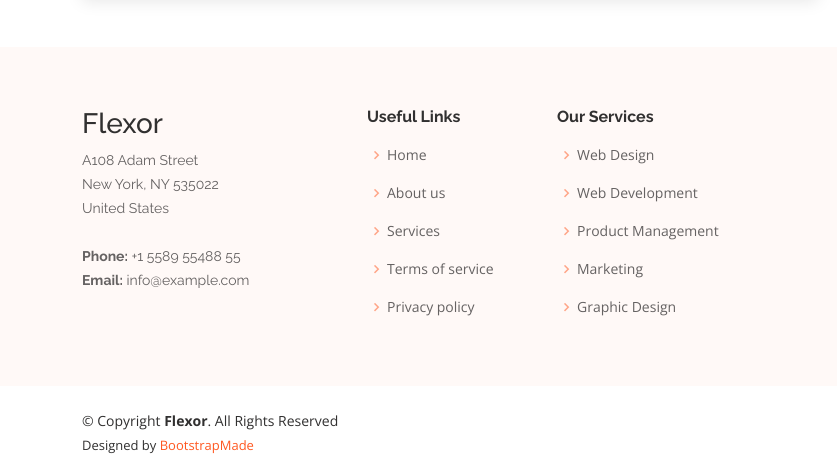
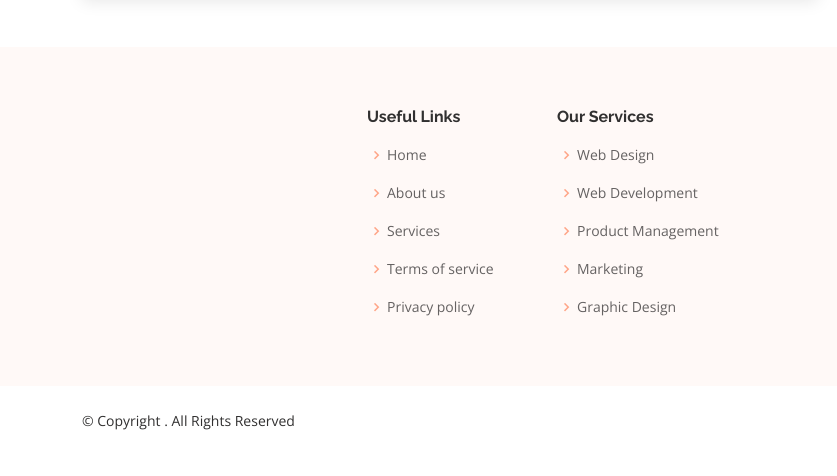
Before and after one commit to Timozino/koolBoksLandingPageForReview, a plain HTML site: page blog-single.html in a window 1280 px wide. Shown: the part 3993-4469 px from the top of the page, 0-837 px from the left. Drawn offline with nearby package versions, Linux system fonts and the light colour scheme.

Commit message:
Update blog-single.html

```diff
--- a/blog-single.html
+++ b/blog-single.html
@@ -5,7 +5,7 @@
   <meta charset="utf-8">
   <meta content="width=device-width, initial-scale=1.0" name="viewport">
 
-  <title>Blog Single - Flexor Bootstrap Template</title>
+  <title>Blog Single - </title>
   <meta content="" name="description">
   <meta content="" name="keywords">
 
@@ -27,13 +27,7 @@
   <!-- Template Main CSS File -->
   <link href="assets/css/style.css" rel="stylesheet">
 
-  <!-- =======================================================
-  * Template Name: Flexor
-  * Template URL: https://bootstrapmade.com/flexor-free-multipurpose-bootstrap-template/
-  * Updated: Mar 17 2024 with Bootstrap v5.3.3
-  * Author: BootstrapMade.com
-  * License: https://bootstrapmade.com/license/
-  ======================================================== -->
+
 </head>
 
 <body>
@@ -426,13 +420,9 @@
         <div class="row">
 
           <div class="col-lg-3 col-md-6 footer-contact">
-            <h3>Flexor</h3>
+            <h3></h3>
             <p>
-              A108 Adam Street <br>
-              New York, NY 535022<br>
-              United States <br><br>
-              <strong>Phone:</strong> +1 5589 55488 55<br>
-              <strong>Email:</strong> info@example.com<br>
+
             </p>
           </div>
 
@@ -474,14 +464,10 @@
 
       <div class="me-lg-auto text-center text-lg-start">
         <div class="copyright">
-          &copy; Copyright <strong><span>Flexor</span></strong>. All Rights Reserved
+          &copy; Copyright <strong><span></span></strong>. All Rights Reserved
         </div>
         <div class="credits">
-          <!-- All the links in the footer should remain intact. -->
-          <!-- You can delete the links only if you purchased the pro version. -->
-          <!-- Licensing information: https://bootstrapmade.com/license/ -->
-          <!-- Purchase the pro version with working PHP/AJAX contact form: https://bootstrapmade.com/flexor-free-multipurpose-bootstrap-template/ -->
-          Designed by <a href="https://bootstrapmade.com/">BootstrapMade</a>
+
         </div>
       </div>
       <div class="social-links text-center text-lg-right pt-3 pt-lg-0">
```
